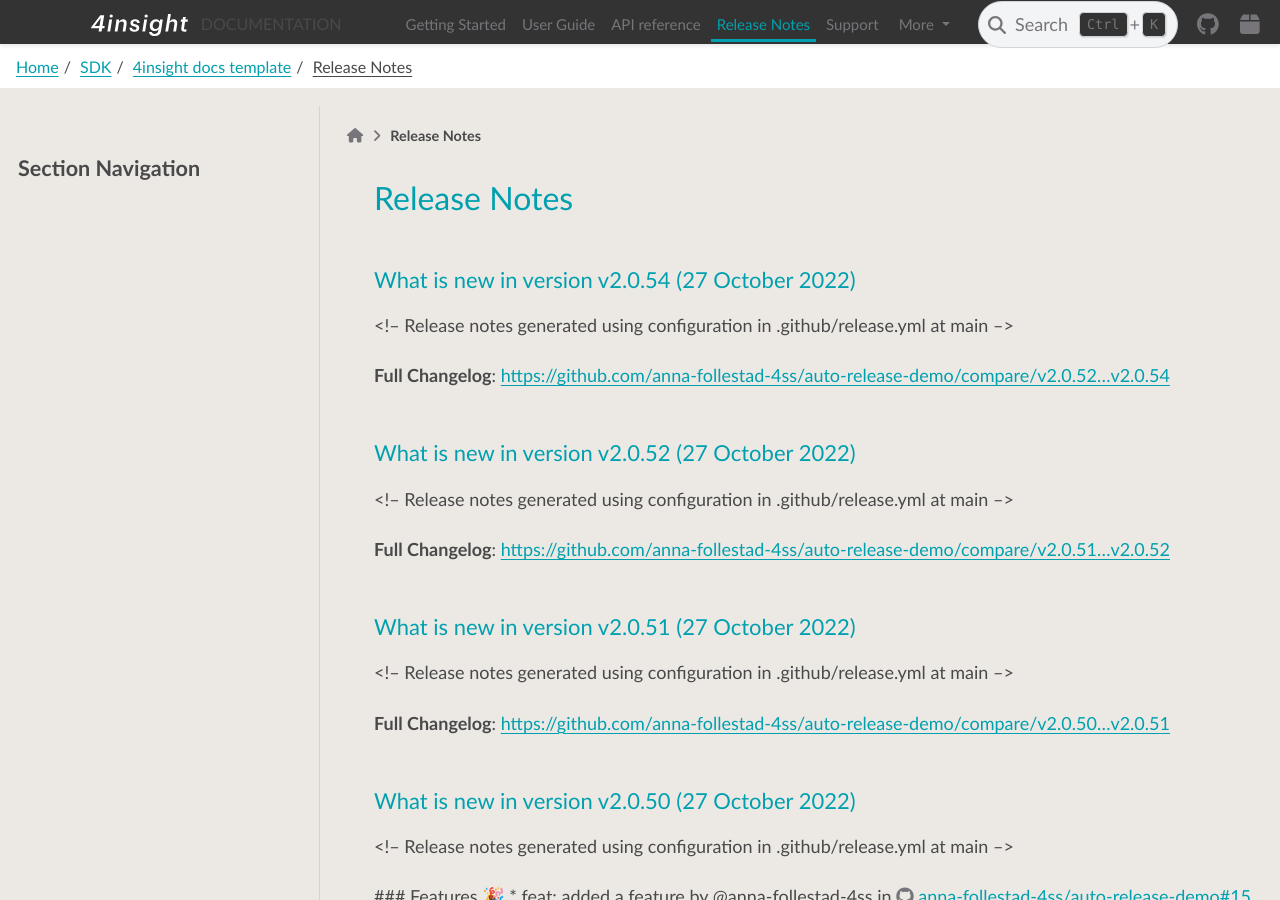
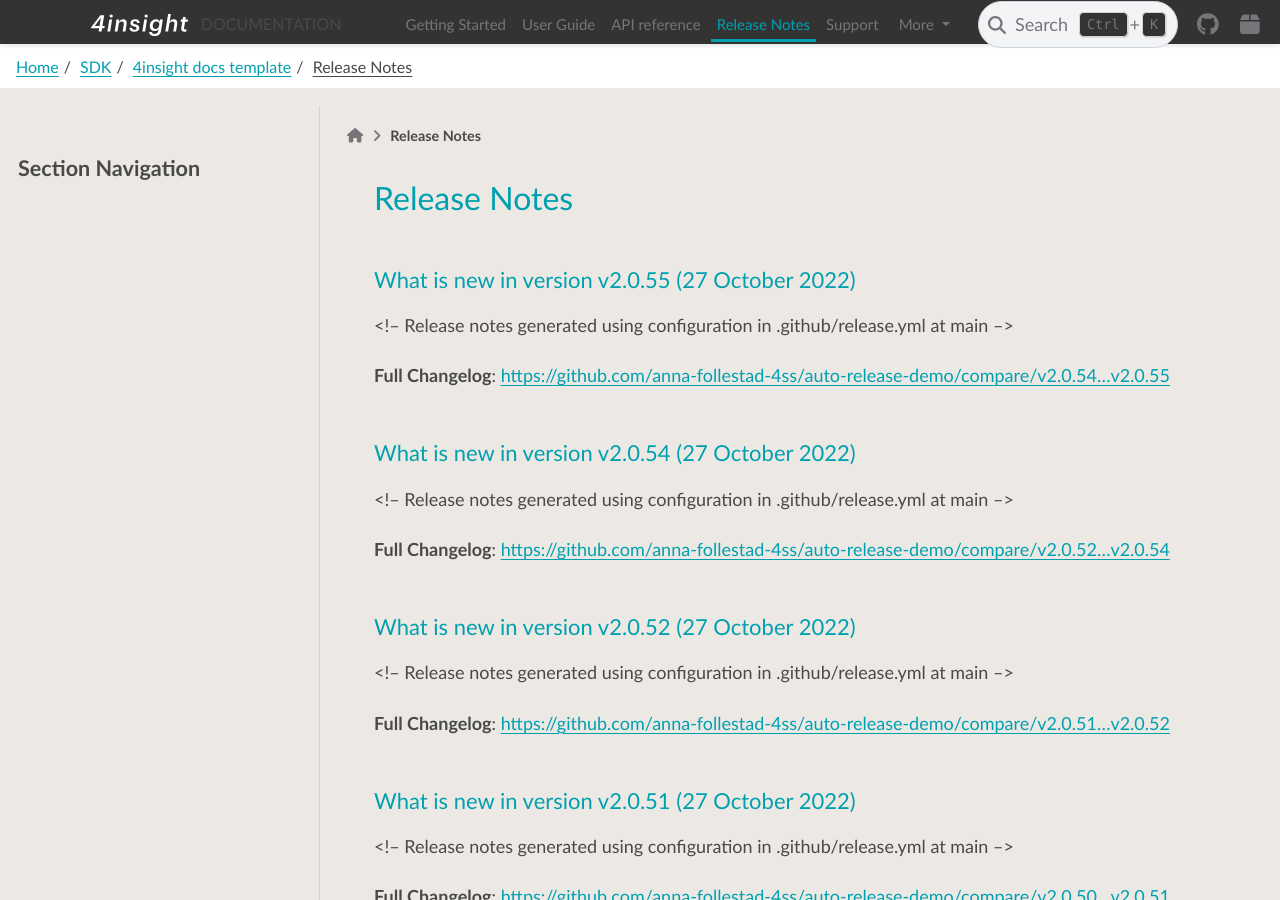
Before and after one commit to anna-follestad-4ss/auto-release-demo, a Sphinx documentation site: the page built from docs/release_notes.rst, in a window 1280 px wide and 900 px high. Built offline with Sphinx 7.4.7 and the PyData theme 0.15.4, drawn with Linux system fonts in a browser that asks for light colours.

Commit message:
added latest release notes from autogen

```diff
--- a/docs/release_notes.rst
+++ b/docs/release_notes.rst
@@ -1,5 +1,16 @@
 Release Notes
 =============
+
+What is new in version v2.0.55 (27 October 2022)
+------------------------------------------------
+
+<!-- Release notes generated using configuration in .github/release.yml at main -->
+
+
+
+**Full Changelog**: https://github.com/anna-follestad-4ss/auto-release-demo/compare/v2.0.54...v2.0.55
+
+
 
 What is new in version v2.0.54 (27 October 2022)
 ------------------------------------------------
```
